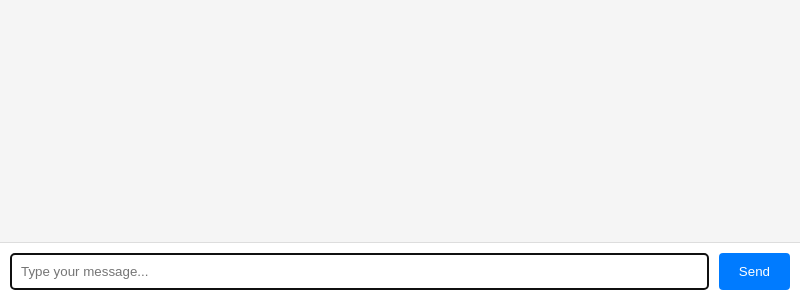
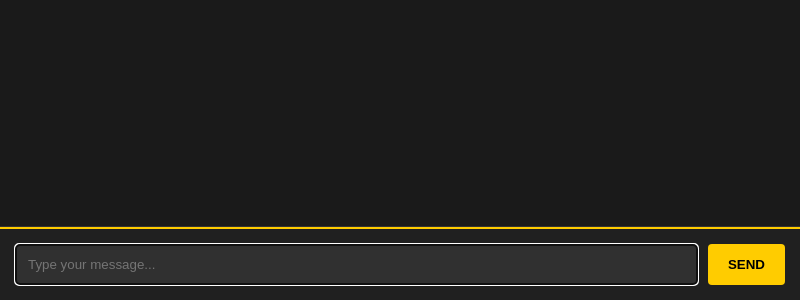
Before and after one commit to Br3wCr3w/game-map, an Electron app: page src/custom.html in a window 800 px wide. Shown: the part 500-800 px from the top of the page. Drawn offline with Linux system fonts and the light colour scheme.

Commit message:
Update styles in style.css for improved UI: change font to 'Gotham', adjust background and text colors, enhance button styles, and refine message container aesthetics.

```diff
--- a/src/style.css
+++ b/src/style.css
@@ -2,53 +2,64 @@ body,
 html {
   height: 100%;
   margin: 0;
-  font-family: Arial, sans-serif;
+  font-family: 'Gotham', Arial, sans-serif;
+  background-color: #0c0c0c;
+  color: #e6e6e6;
 }
 
 #chat-container {
   display: flex;
   flex-direction: column;
   height: 100%;
+  box-shadow: 0 0 20px rgba(255, 255, 0, 0.2);
 }
 
 #messages {
   flex-grow: 1;
   padding: 20px;
   overflow-y: auto;
-  background: #f5f5f5;
-  border-bottom: 1px solid #ddd;
+  background: #1a1a1a;
+  border-bottom: 1px solid #333;
 }
 
 #messages div {
   margin-bottom: 12px;
-  padding: 8px;
-  background: #e0e0e0;
+  padding: 10px;
+  background: #272727;
   border-radius: 4px;
+  border-left: 3px solid #ffcc00;
 }
 
 #message-form {
   display: flex;
-  padding: 10px;
-  background: #fff;
+  padding: 15px;
+  background: #202020;
+  border-top: 2px solid #ffcc00;
 }
 
 #message-input {
   flex-grow: 1;
-  padding: 10px;
-  border: 1px solid #ccc;
+  padding: 12px;
+  border: 1px solid #333;
   border-radius: 4px;
   margin-right: 10px;
+  background: #303030;
+  color: #e6e6e6;
 }
 
 button {
   padding: 10px 20px;
   border: none;
   border-radius: 4px;
-  background: #007bff;
-  color: white;
+  background: #ffcc00;
+  color: #000;
+  font-weight: bold;
   cursor: pointer;
+  text-transform: uppercase;
+  transition: all 0.3s ease;
 }
 
 button:hover {
-  background: #0056b3;
+  background: #f0b800;
+  box-shadow: 0 0 10px rgba(255, 204, 0, 0.5);
 }
```
